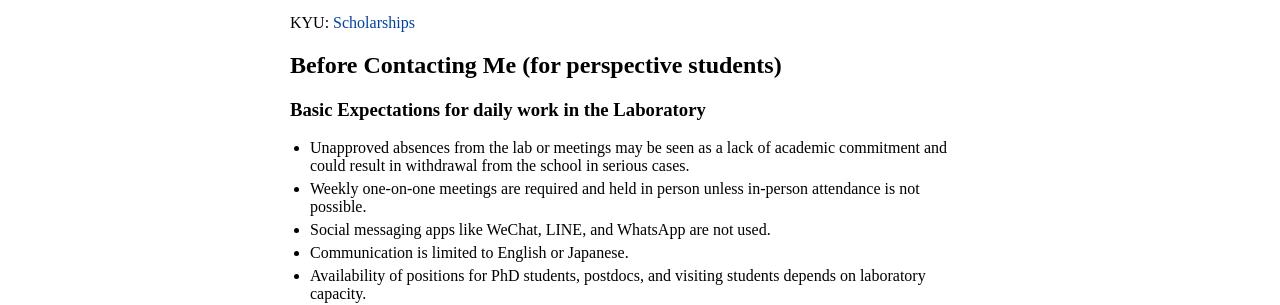
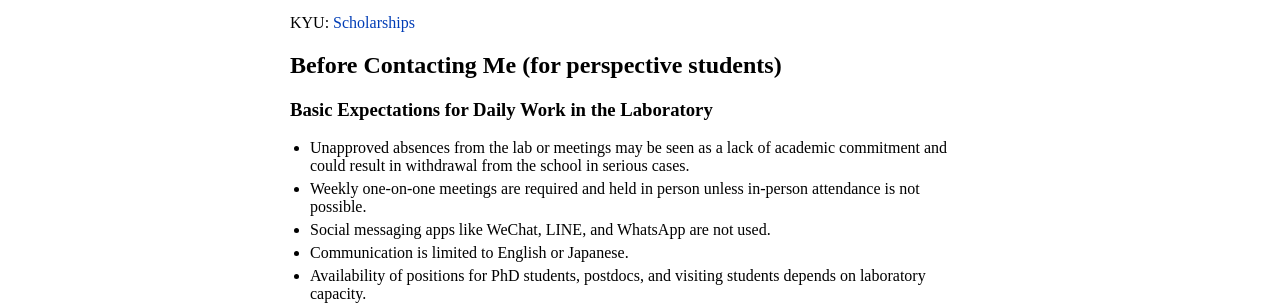
Before and after one commit to JiaGUOCV/JiaGUOCV.github.io, a Jekyll site: the page built from contact.md, in a window 1280 px wide. Shown: the part 197-502 px from the top of the page. Built offline with Jekyll 4.4.1, drawn with Linux system fonts in a browser that asks for light colours; our own code applies the rules of GitHub Pages for plain Markdown files.

```diff
--- a/contact.md
+++ b/contact.md
@@ -11,7 +11,7 @@ KYU: [Scholarships](https://www.kyoto-u.ac.jp/en/education-campus/procedures/sch
 
 ## Before Contacting Me (for perspective students)
 
-### Basic Expectations for daily work in the Laboratory
+### Basic Expectations for Daily Work in the Laboratory
 * Unapproved absences from the lab or meetings may be seen as a lack of academic commitment and could result in withdrawal from the school in serious cases.
 * Weekly one-on-one meetings are required and held in person unless in-person attendance is not possible.
 * Social messaging apps like WeChat, LINE, and WhatsApp are not used.
```
